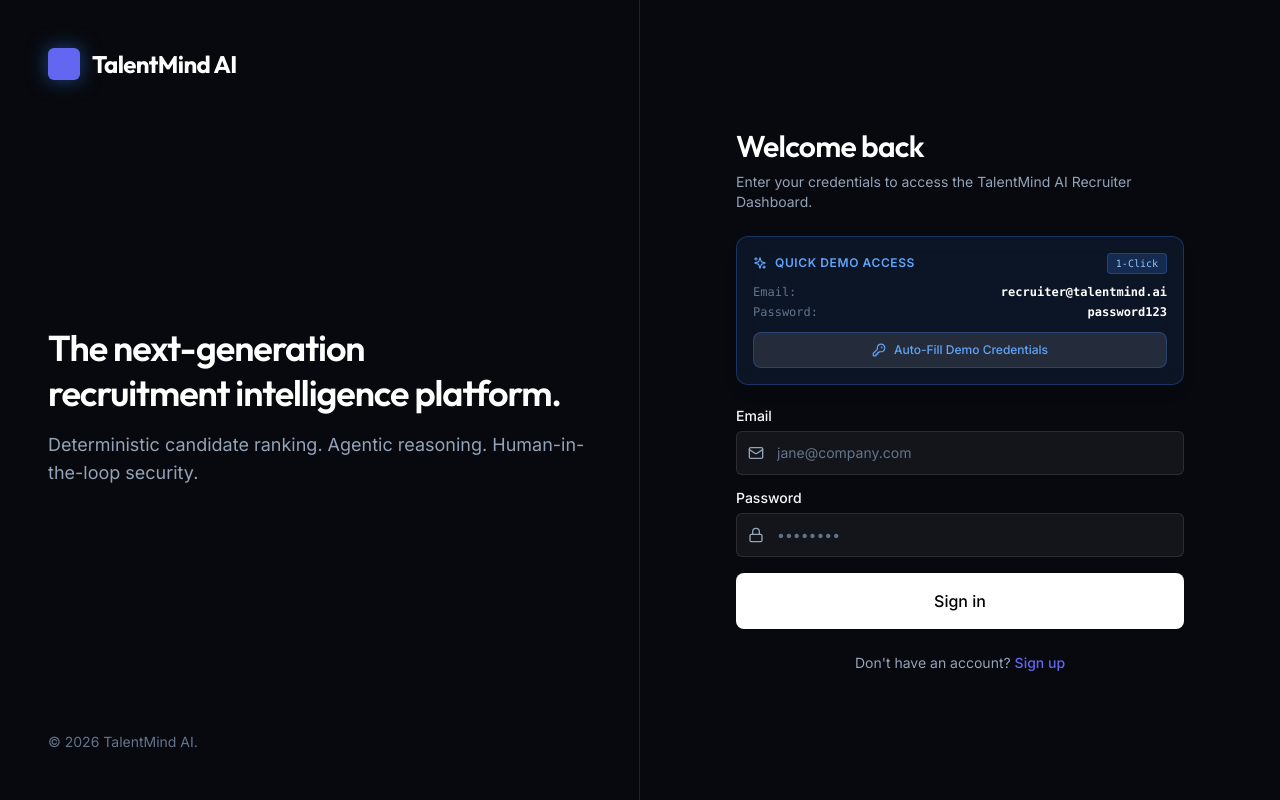
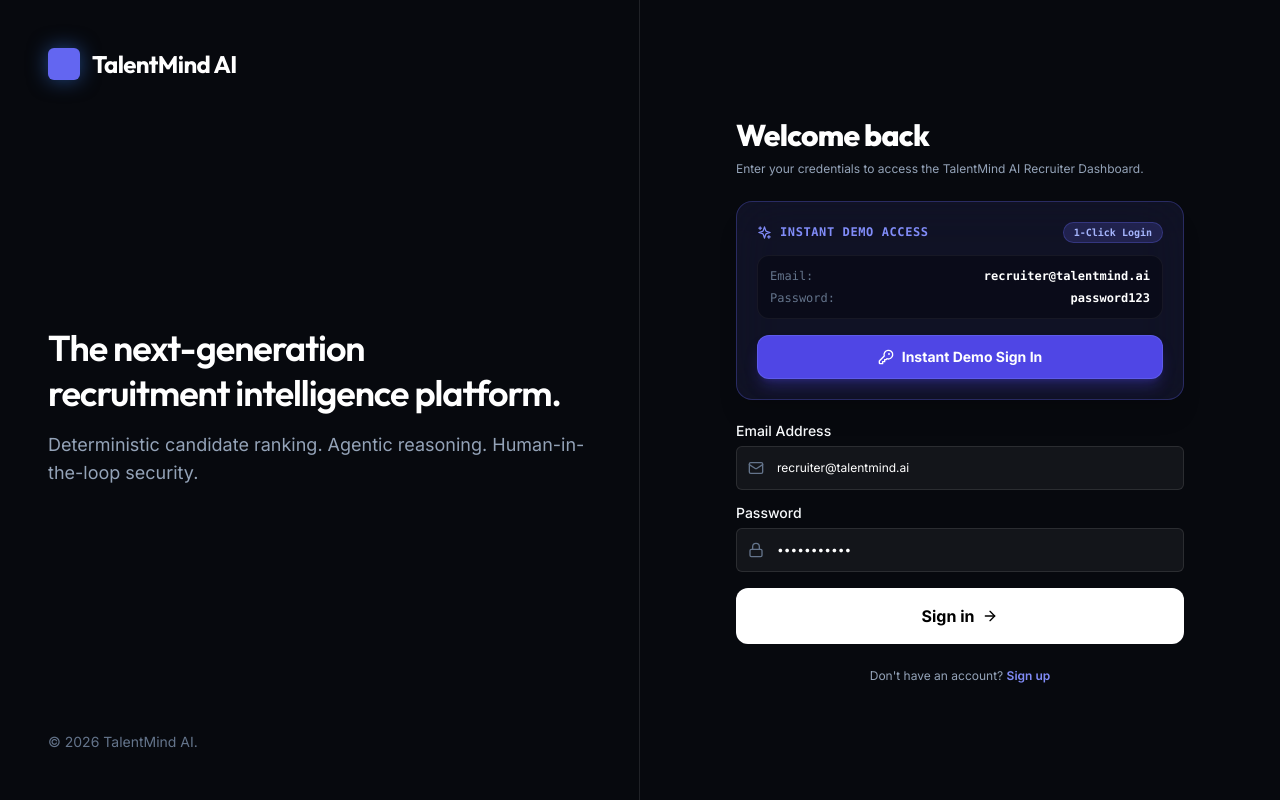
Before and after one commit to Krishna-Agarwal04/TalentMind-AI, a Next.js app in the folder frontend/: page /login in a window 1280 px wide. Built offline with nearby package versions, Linux system fonts and the light colour scheme; no server answers.

Commit message:
fix(auth): pre-fill demo credentials in login state for instant friction-free access

```diff
--- a/frontend/src/app/(auth)/login/page.tsx
+++ b/frontend/src/app/(auth)/login/page.tsx
@@ -4,7 +4,7 @@ import Link from 'next/link';
 import { useRouter } from 'next/navigation';
 import { Input } from '@/components/ui/Input';
 import { Button } from '@/components/ui/Button';
-import { Mail, Lock, Sparkles, KeyRound } from 'lucide-react';
+import { Mail, Lock, Sparkles, KeyRound, ArrowRight } from 'lucide-react';
 import { useAuth } from '@/providers/AuthProvider';
 import { authApi } from '@/features/auth/api';
 import { getApiBaseUrl } from '@/lib/apiClient';
@@ -14,15 +14,14 @@ export default function LoginPage() {
   const { login } = useAuth();
   const [isLoading, setIsLoading] = useState(false);
   const [error, setError] = useState<string | null>(null);
-  const [email, setEmail] = useState('');
-  const [password, setPassword] = useState('');
+  const [email, setEmail] = useState('recruiter@talentmind.ai');
+  const [password, setPassword] = useState('password123');
 
-  const handleLogin = async (e: React.FormEvent) => {
-    e.preventDefault();
+  const executeLogin = async (loginEmail: string, loginPass: string) => {
     setIsLoading(true);
     setError(null);
     try {
-      const data = await authApi.login({ email, password });
+      const data = await authApi.login({ email: loginEmail, password: loginPass });
       login(data.access_token, data.user);
       router.push('/dashboard');
     } catch (err: any) {
@@ -41,72 +40,59 @@ export default function LoginPage() {
     }
   };
 
-  const handleAutoFillDemo = async () => {
+  const handleLoginSubmit = (e: React.FormEvent) => {
+    e.preventDefault();
+    executeLogin(email, password);
+  };
+
+  const handleDemoLogin = () => {
     setEmail('recruiter@talentmind.ai');
     setPassword('password123');
-    setIsLoading(true);
-    setError(null);
-    try {
-      const data = await authApi.login({ email: 'recruiter@talentmind.ai', password: 'password123' });
-      login(data.access_token, data.user);
-      router.push('/dashboard');
-    } catch (err: any) {
-      if (err?.response) {
-        const detail = err.response.data?.detail;
-        setError(typeof detail === 'string' ? detail : 'Failed to login');
-      } else {
-        console.error(`[auth] Login request failed. API base URL = ${getApiBaseUrl()}`, err);
-        setError(
-          `Cannot reach the server at ${getApiBaseUrl()}. ` +
-            'Check that NEXT_PUBLIC_API_URL points to your backend and that the backend is running.'
-        );
-      }
-    } finally {
-      setIsLoading(false);
-    }
+    executeLogin('recruiter@talentmind.ai', 'password123');
   };
 
   return (
     <div className="flex flex-col space-y-6">
       <div className="text-center md:text-left">
-        <h1 className="font-display text-3xl font-semibold tracking-tight text-white">Welcome back</h1>
-        <p className="mt-2 text-sm text-text-secondary">Enter your credentials to access the TalentMind AI Recruiter Dashboard.</p>
+        <h1 className="font-display text-3xl font-extrabold tracking-tight text-white">Welcome back</h1>
+        <p className="mt-2 text-xs text-text-secondary">Enter your credentials to access the TalentMind AI Recruiter Dashboard.</p>
       </div>
 
-      {/* Demo Credentials Box */}
-      <div className="rounded-xl border border-blue-500/30 bg-blue-500/10 p-4 backdrop-blur-md shadow-lg">
+      {/* Instant 1-Click Demo Login Box */}
+      <div className="rounded-2xl border border-indigo-500/30 bg-indigo-500/10 p-5 backdrop-blur-xl shadow-xl">
         <div className="flex items-center justify-between">
-          <div className="flex items-center gap-2 text-xs font-semibold text-blue-400 uppercase tracking-wider">
-            <Sparkles size={14} /> Quick Demo Access
+          <div className="flex items-center gap-2 text-xs font-bold text-indigo-400 uppercase tracking-wider font-mono">
+            <Sparkles size={15} /> Instant Demo Access
           </div>
-          <span className="text-[10px] font-mono bg-blue-500/20 text-blue-300 px-2 py-0.5 rounded border border-blue-500/30">1-Click</span>
+          <span className="text-[10px] font-mono bg-indigo-500/20 text-indigo-300 px-2.5 py-0.5 rounded-full border border-indigo-500/30 font-bold">1-Click Login</span>
         </div>
-        <div className="mt-2.5 space-y-1 font-mono text-xs text-text-secondary">
+        <div className="mt-3 space-y-1.5 font-mono text-xs text-text-secondary bg-black/30 p-3 rounded-xl border border-white/5">
           <p className="flex justify-between"><span className="text-text-muted">Email:</span> <span className="font-semibold text-white">recruiter@talentmind.ai</span></p>
           <p className="flex justify-between"><span className="text-text-muted">Password:</span> <span className="font-semibold text-white">password123</span></p>
         </div>
         <Button
           type="button"
-          variant="secondary"
-          size="sm"
-          className="mt-3 w-full border-blue-500/30 text-blue-400 hover:bg-blue-500/20"
-          leftIcon={<KeyRound size={14} />}
-          onClick={handleAutoFillDemo}
+          size="md"
+          isLoading={isLoading}
+          className="mt-4 w-full bg-indigo-600 hover:bg-indigo-500 text-white font-bold rounded-xl shadow-lg shadow-indigo-600/30 border border-indigo-400/30"
+          leftIcon={<KeyRound size={16} />}
+          onClick={handleDemoLogin}
         >
-          Auto-Fill Demo Credentials
+          Instant Demo Sign In
         </Button>
       </div>
 
-      <form className="flex flex-col space-y-4" onSubmit={handleLogin}>
-        {error && <div className="rounded-md bg-error/10 p-3 text-sm text-error border border-error/20">{error}</div>}
+      <form className="flex flex-col space-y-4" onSubmit={handleLoginSubmit}>
+        {error && <div className="rounded-xl bg-rose-500/10 p-3.5 text-xs text-rose-400 border border-rose-500/20 font-medium">{error}</div>}
         <Input
-          label="Email"
+          label="Email Address"
           type="email"
-          placeholder="jane@company.com"
+          placeholder="recruiter@talentmind.ai"
           required
           value={email}
           onChange={(e) => setEmail(e.target.value)}
-          leftIcon={<Mail size={16} />}
+          leftIcon={<Mail size={16} className="text-text-muted" />}
+          className="bg-white/5 border-white/10 text-xs text-white"
         />
         <Input
           label="Password"
@@ -115,16 +101,17 @@ export default function LoginPage() {
           required
           value={password}
           onChange={(e) => setPassword(e.target.value)}
-          leftIcon={<Lock size={16} />}
+          leftIcon={<Lock size={16} className="text-text-muted" />}
+          className="bg-white/5 border-white/10 text-xs text-white"
         />
 
-        <Button type="submit" size="lg" className="mt-4 w-full" isLoading={isLoading}>
+        <Button type="submit" size="lg" className="mt-4 w-full rounded-xl bg-white text-black hover:bg-slate-200 font-bold" isLoading={isLoading} rightIcon={<ArrowRight size={16} />}>
           Sign in
         </Button>
       </form>
 
-      <div className="text-center text-sm text-text-secondary">
-        <p>Don't have an account? <Link href="/register" className="font-medium text-accent-blue hover:text-blue-400 hover:underline">Sign up</Link></p>
+      <div className="text-center text-xs text-text-secondary">
+        <p>Don't have an account? <Link href="/register" className="font-semibold text-indigo-400 hover:text-indigo-300 hover:underline">Sign up</Link></p>
       </div>
     </div>
   );
```
